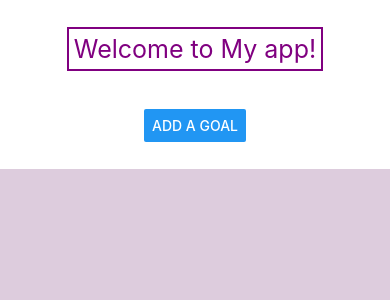
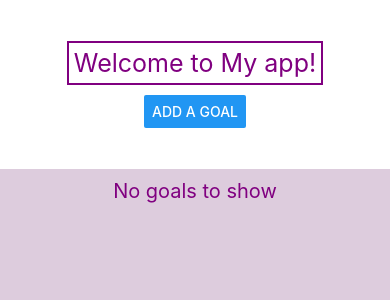
Before and after one commit to ShinLiX/fall2024_5520, a React Native app in the folder my_project/: screen / in a window 390 px wide. Shown: the top 300 px of the page. Built offline with nearby package versions, Linux system fonts and the light colour scheme.

Commit message:
List Empty component added

```diff
--- a/my_project/App.js
+++ b/my_project/App.js
@@ -1,5 +1,5 @@
 import { StatusBar } from "expo-status-bar";
-import { Button, SafeAreaView, StyleSheet, Text, View, ScrollView, FlatList } from "react-native";
+import { Button, SafeAreaView, StyleSheet, Text, View, ScrollView, FlatList, Alert } from "react-native";
 import Header from "./Components/Header";
 import { useState } from "react";
 import Input from "./Components/Input";
@@ -31,6 +31,13 @@ export default function App() {
     });
   }
 
+  // function deleteAllGoals() {
+  //   Alert.alert("Delete All Goals?","Are you sure?", [
+  //     {text: "Yes", onPress: () => setGoals([])},
+  //     {text: "No", onPress: () => console.log("deletion cancelled.")}
+  //   ]);
+  // }
+
   return (
     <SafeAreaView style={styles.container}>
       <StatusBar style="auto" />
@@ -50,7 +57,12 @@ export default function App() {
         dismissModal={dismissModal}
       />
       <View style={styles.bottomView}>
-        <FlatList data={goals} renderItem={({item}) => {
+        <FlatList data={goals} ListEmptyComponent={() => <Text style={styles.text}>No goals to show</Text>}
+        //ListHeaderComponent={() => goals.length > 0 && <Text style={styles.text}>My Goals</Text>}
+        //ListFooterComponent={() => <Button title="Delete all" onPress={deleteAllGoals}/>}
+        //ItemSeparatorComponent={() => <View style={{height: 2, backgroundColor: "grey"}}/>}
+        contentContainerStyle={styles.contentContainer}
+        renderItem={({item}) => {
           console.log(receivedData)
           return (
             <GoalItem goalItem={item} handleDelete={goalDeleteHandler}/>
@@ -74,12 +86,14 @@ const styles = StyleSheet.create({
   text: {
     color: "purple",
     //marginVertical: 5,
-    fontSize: 100,
+    fontSize: 20,
     padding: 5,
+    alignItems: "center",
+    //justifyContent: "center",
 
   },
-  topView: { flex: 1, alignItems: "center", justifyContent: "space-evenly" },
-  bottomView: { flex: 4, backgroundColor: "#dcd", alignItems: "center" },
+  topView: { flex: 1, alignItems: "center", justifyContent: "center" },
+  bottomView: { flex: 4, backgroundColor: "#dcd", alignItems: "center", justifyContent: "center" },
   borderText: {
     marginVertical: 5,
     borderRadius: 5,
@@ -89,10 +103,10 @@ const styles = StyleSheet.create({
   },
   contentContainer: {
     //flex: 1,
-    backgroundColor: "#aaa",
+    //backgroundColor: "#aaa",
     alignItems: "center",
     justifyContent: "center",
-    fontSize: 20,
+    //fontSize: 20,
     marginVertical: 5,
   },
 });
--- a/my_project/Components/GoalItem.js
+++ b/my_project/Components/GoalItem.js
@@ -12,16 +12,16 @@ export default function GoalItem ({goalItem, handleDelete}) {
 }
 const styles = StyleSheet.create({
   scrollView: {
-    backgroundColor: "#ccc",
+    backgroundColor: "#aaa",
     borderRadius: 5,
-    marginTop: 5,
+    marginVertical: 5,
     flexDirection: "row",
     alignItems: "center",
   },
   text: {
     color: "purple",
-    marginVertical: 5,
-    fontSize: 35,
+    //marginVertical: 5,
+    fontSize: 20,
     padding: 5,
   },
 });
```
